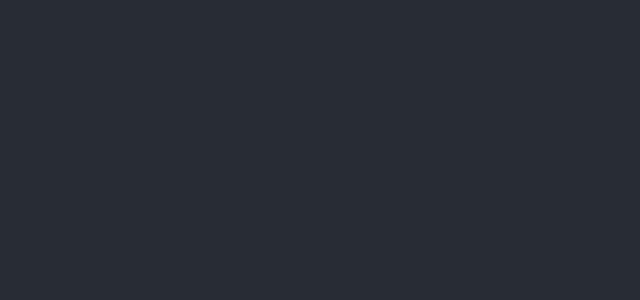
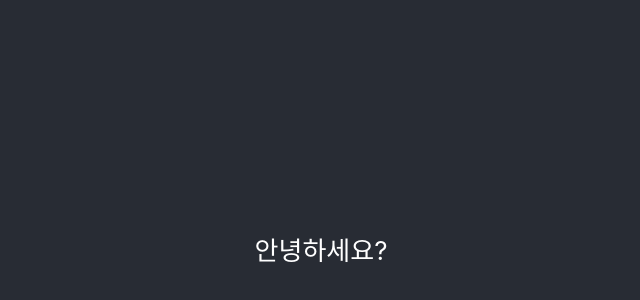
Before and after one commit to yeong-hyeon-kim/Learn.React-Sequelize, a React (Create React App) app: page / in a window 1280 px wide. Shown: the part 152-452 px from the top of the page, without its empty margins (319-959 px from the left). Built offline with nearby package versions, Linux system fonts and the light colour scheme.

Commit message:
Add : Component

```diff
--- a/src/App.tsx
+++ b/src/App.tsx
@@ -2,9 +2,28 @@ import React from "react";
 import "./App.css";
 
 function App() {
+
+  let Banner = () =>{
+    return(
+      <div>
+        안녕하세요?
+      </div>
+    )
+  }
+
+  let Table = () =>{
+    return(
+      <div>
+      </div>
+    )
+  }
+
   return (
     <div className="App">
-      <header className="App-header"></header>
+      <header className="App-header">
+        <Banner></Banner>
+        <Table></Table>
+      </header>
     </div>
   );
 }
```
